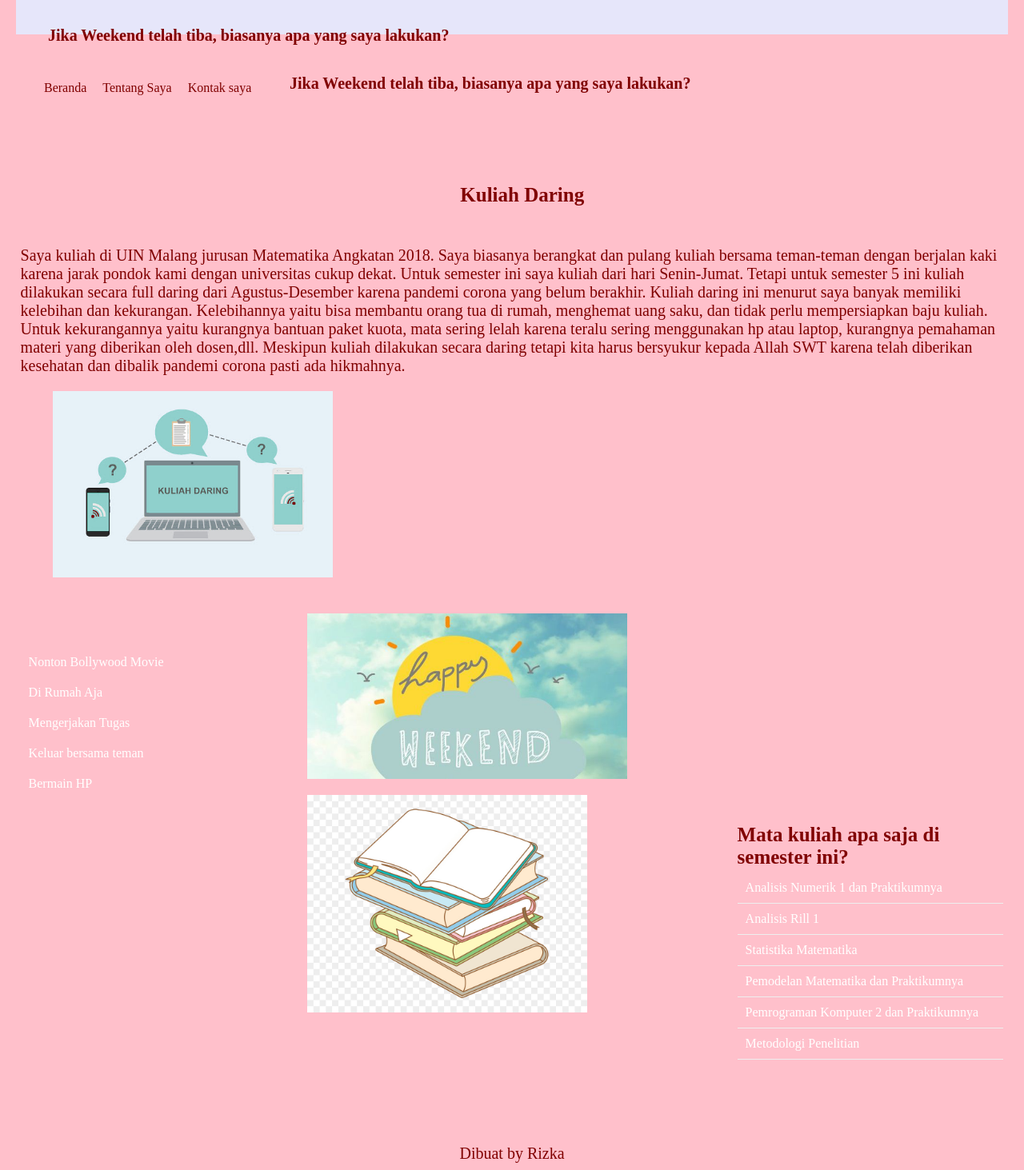
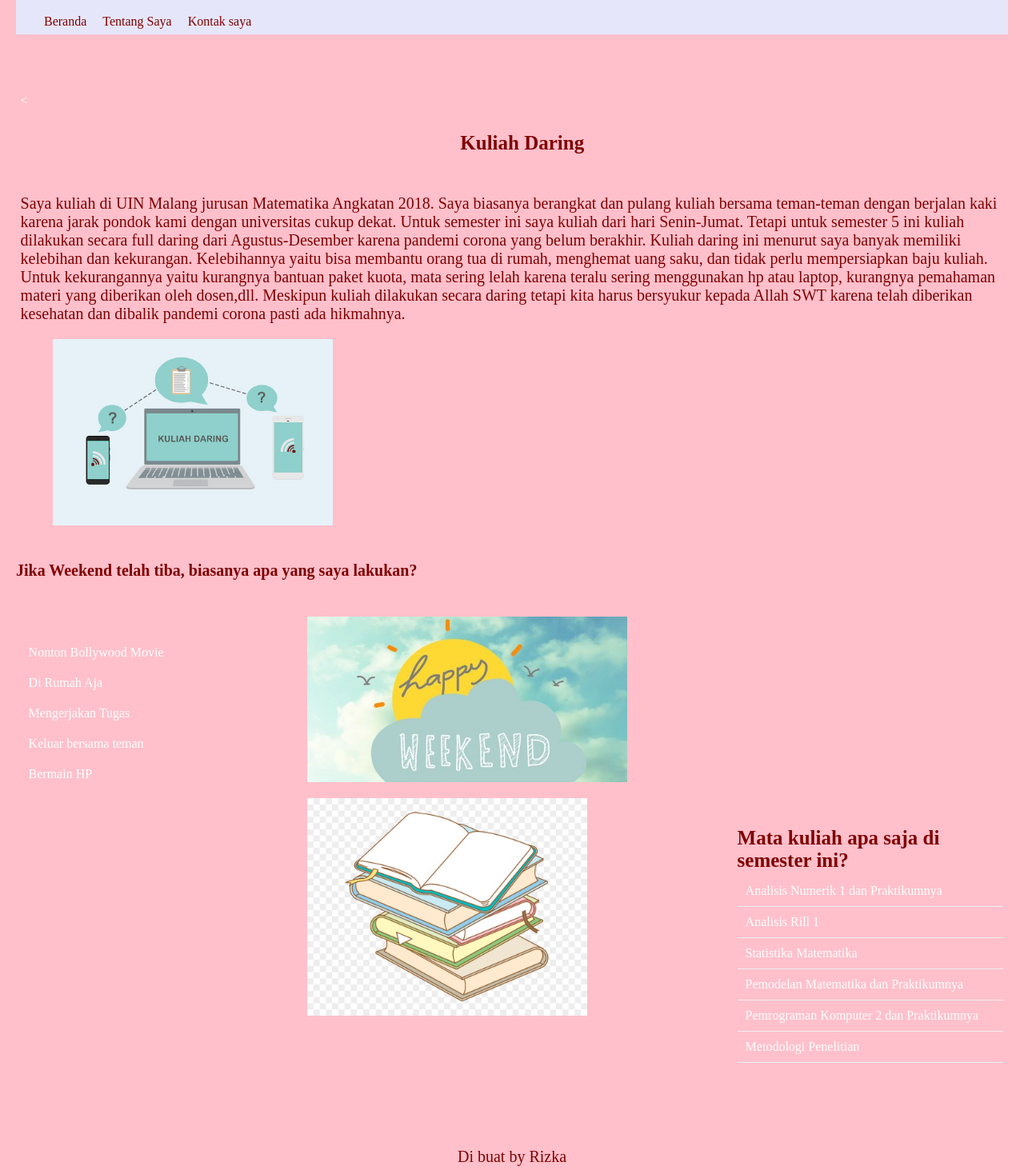
Before and after one commit to Rizka-Maulida-216/Rizka.Md.github.io, a plain HTML site: page index.html in a window 1280 px wide. Shown: the part 137-1600 px from the top of the page at 80% size. Drawn offline with Linux system fonts and the light colour scheme.

Commit message:
Update index.html

```diff
--- a/index.html
+++ b/index.html
@@ -11,7 +11,6 @@
 		<div class="header">
 		<h1>Welcome to My Website</h1>
 			<nav>
-	   <h3>Jika  Weekend telah tiba, biasanya apa yang saya lakukan?</h3>
 				<ul>
 					<li>Beranda</li>
 	     			        <li>Tentang Saya</li>
@@ -22,7 +21,7 @@
 		 <div class="main">
 			 <div class="contents">
 				 <article>
-	      <h2>Kuliah Daring</h2>
+					 <<h2>Kuliah Daring</h2>
 				 <p>
 					 Saya kuliah di UIN Malang jurusan Matematika Angkatan 2018.
          				 Saya biasanya berangkat dan pulang kuliah bersama teman-teman dengan berjalan kaki karena jarak pondok kami dengan universitas cukup dekat.
@@ -33,7 +32,7 @@
          				 Untuk kekurangannya yaitu kurangnya bantuan paket kuota, mata sering lelah karena teralu sering menggunakan hp atau laptop, kurangnya pemahaman materi yang diberikan oleh dosen,dll.
          				 Meskipun kuliah dilakukan secara daring tetapi kita harus bersyukur kepada Allah SWT karena telah diberikan kesehatan dan dibalik pandemi corona pasti ada hikmahnya.
 				 </p>
-        </article>
+				 <article>
 					 <figure>
 						 <img src="kuliah daring.jpg" width="350px" text-align="right"/>
 					 </figure>
@@ -64,7 +63,7 @@
 			 <img src="gambar buku.jpg" width="350px" text-align="left"/>
 			 <h5><marquee>SELAMAT  MENJALANI PERKULIAHAN  SEMESTER 5</marquee></h5>
 			 <div class="footer">
-	        Dibuat by Rizka
+				 Di buat by Rizka
 			 </div>
 			 </body>
 		</html>
```
Lines whose indentation alone changed are shown as unchanged.
